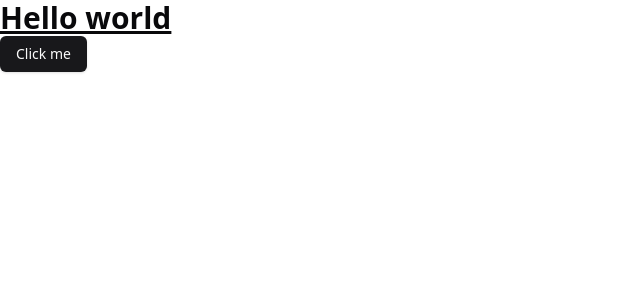
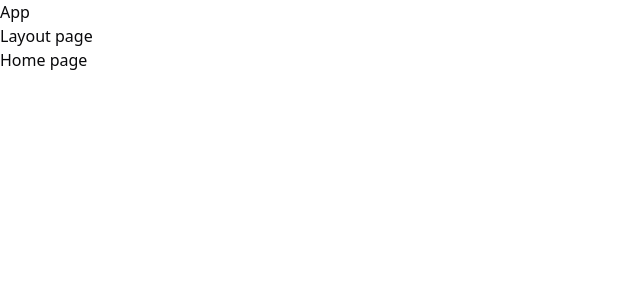
Before and after one commit to lthhieu/rest06, a React (Vite) app in the folder client/: page / in a window 1280 px wide. Shown: the top 300 px of the page, without its empty margins (0-640 px from the left). Built offline with nearby package versions, Linux system fonts and the light colour scheme.

Commit message:
config react-router-dom

```diff
--- a/client/src/App.tsx
+++ b/client/src/App.tsx
@@ -1,11 +1,11 @@
 
-import { Button } from "@/components/ui/button"
+import { Outlet } from "react-router-dom"
 function App() {
 
   return (
     <>
-      <p className="text-3xl font-bold underline">Hello world</p>
-      <Button>Click me</Button>
+      <p>App</p>
+      <Outlet />
     </>
   )
 }
--- a/client/src/lib/paths.ts
+++ b/client/src/lib/paths.ts
@@ -1,13 +1,13 @@
 export const paths = {
     public: {
-        layout: '/',
+        layout: '',
         home: '',
-        news: '/tin-tuc',
-        rent: '/nha-dat-cho-thue',
+        news: 'tin-tuc',
+        rent: 'nha-dat-cho-thue',
         sold: 'nha-dat-ban'
     },
     user: {
         layout: '/thanh-vien',
-        personal: '/ca-nhan'
+        personal: 'ca-nhan'
     }
 }
--- a/client/src/main.tsx
+++ b/client/src/main.tsx
@@ -1,10 +1,13 @@
 import { StrictMode } from 'react'
 import { createRoot } from 'react-dom/client'
-import App from './App.tsx'
 import './index.css'
+import { createBrowserRouter, RouterProvider } from 'react-router-dom'
+import routes from './routes';
+
+const router = createBrowserRouter(routes);
 
 createRoot(document.getElementById('root')!).render(
   <StrictMode>
-    <App />
+    <RouterProvider router={router} />
   </StrictMode>,
 )
--- a/client/src/pages/public/layout.tsx
+++ b/client/src/pages/public/layout.tsx
@@ -1,4 +1,9 @@
+import { Outlet } from "react-router-dom"
+
 const Layout = () => {
-    return (<>Layout page</>)
+    return (<>
+        <p>Layout page</p>
+        <Outlet />
+    </>)
 }
 export default Layout
--- a/client/src/routes.tsx
+++ b/client/src/routes.tsx
@@ -1,8 +1,22 @@
+import { Outlet } from "react-router-dom"
 import App from "./App"
+import { paths } from "./lib/paths"
+import { Home, Layout, News, Rent, Sold } from "./pages/public"
 
 const routes = [
     {
-        path: '/', element: <App />
+        path: '/', element: <App />,
+        children: [
+            {
+                path: '', element: <Layout />,
+                children: [
+                    { index: true, element: <Home /> },
+                    { path: paths.public.news, element: <News /> },
+                    { path: paths.public.rent, element: <Rent /> },
+                    { path: paths.public.sold, element: <Sold /> },
+                ]
+            }
+        ]
     }
 ]
 export default routes
```
